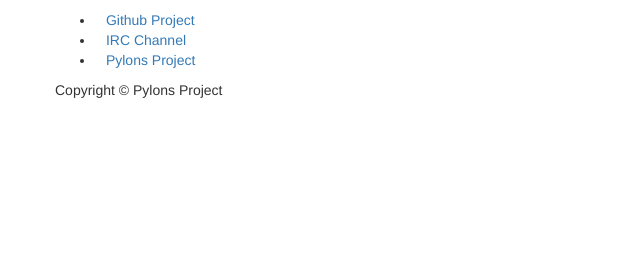
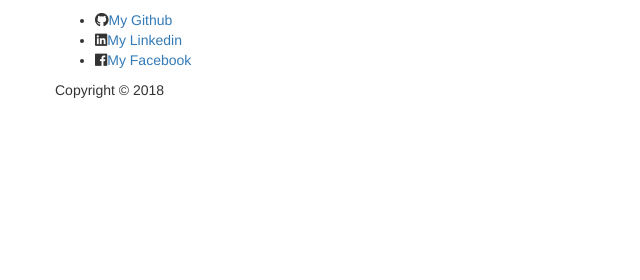
Before and after one commit to wbpandos/pyramid_blog, a Python web app: template pyramid_blogr/pyramid_blogr/templates/layout.jinja2 in a window 1280 px wide. Shown: the part 20-300 px from the top of the page, without its empty margins (0-640 px from the left). Run offline with Jinja, Linux system fonts and the light colour scheme; the template is opened without the code that fills it, so the values that code supplies are empty; some libraries are stand-ins or nearby versions; some web fonts are replaced.

Commit message:
updated landing page

```diff
--- a/pyramid_blogr/pyramid_blogr/templates/layout.jinja2
+++ b/pyramid_blogr/pyramid_blogr/templates/layout.jinja2
@@ -12,6 +12,9 @@
 
     <!-- Bootstrap core CSS -->
     <link href="//oss.maxcdn.com/libs/twitter-bootstrap/3.0.3/css/bootstrap.min.css" rel="stylesheet">
+
+    <!-- Fontawesome -->
+    <link rel="stylesheet" href="https://use.fontawesome.com/releases/v5.3.1/css/all.css" integrity="sha384-mzrmE5qonljUremFsqc01SB46JvROS7bZs3IO2EmfFsd15uHvIt+Y8vEf7N7fWAU" crossorigin="anonymous">
 
     <!-- Custom styles for this scaffold -->
     <link href="{{request.static_url('pyramid_blogr:static/theme.css')}}" rel="stylesheet">
@@ -42,15 +45,15 @@
         <div class="row">
           <div class="links">
             <ul>
-              <li><i class="glyphicon glyphicon-cog icon-muted"></i><a href="https://github.com/Pylons/pyramid">Github Project</a></li>
-              <li><i class="glyphicon glyphicon-globe icon-muted"></i><a href="https://webchat.freenode.net/?channels=pyramid">IRC Channel</a></li>
-              <li><i class="glyphicon glyphicon-home icon-muted"></i><a href="https://pylonsproject.org">Pylons Project</a></li>
+              <li><i class="fab fa-github"></i><a href="https://github.com/wbpandos">My Github</a></li>
+              <li><i class="fab fa-linkedin"></i><a href="https://www.linkedin.com/in/travis-pandos/">My Linkedin</a></li>
+              <li><i class="fab fa-facebook"></i><a href="https://www.facebook.com/whiteboypandos">My Facebook</a></li>
             </ul>
           </div>
         </div>
         <div class="row">
           <div class="copyright">
-            Copyright &copy; Pylons Project
+            Copyright &copy; 2018
           </div>
         </div>
       </div>
```
